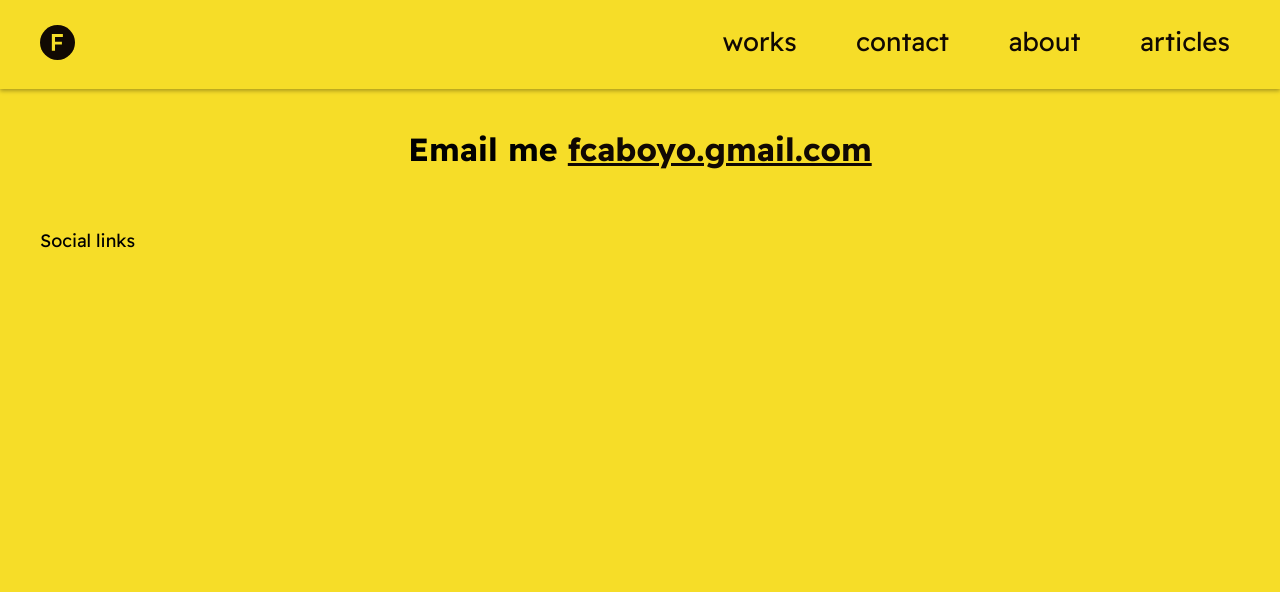
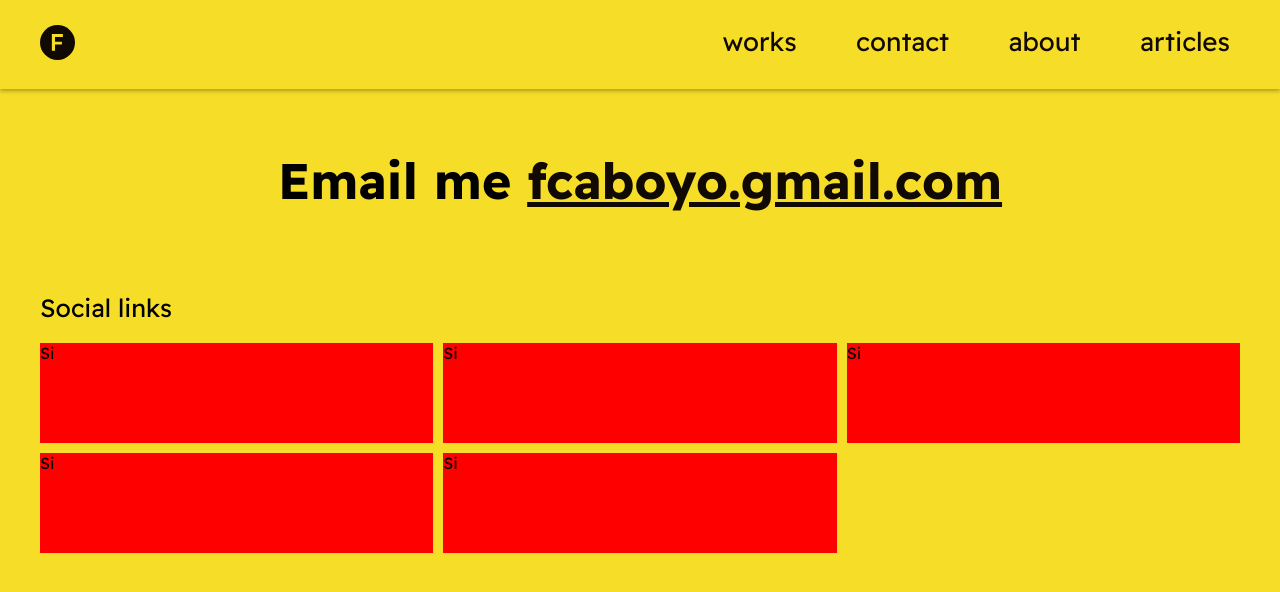
Before and after one commit to franthormel/franthormel.github.io, a Jekyll site: the page built from contact.html, in a window 1280 px wide. Shown: the top 592 px of the page. Built offline with Jekyll 4.4.1, drawn with Linux system fonts in a browser that asks for light colours.

Commit message:
Update contact page with grid

```diff
--- a/_config.yml
+++ b/_config.yml
@@ -1,6 +1,7 @@
-email: "fcaboyo.gmail.com"
 baseurl: ""
 url: ""
+
+email: "fcaboyo.gmail.com"
 
 defaults:
   - scope:
--- a/_sass/_contact.scss
+++ b/_sass/_contact.scss
@@ -3,8 +3,9 @@
 }
 
 .contact__main__header {
-  font-size: xx-large;
+  font-size: 50px;
   font-weight: 800;
+  padding: 40px 30px;
   text-align: center;
 }
 
@@ -13,6 +14,18 @@
 }
 
 .contact__main__others {
-  margin-top: 5%;
-  font-size: large;
+  font-size: 25px;
+  padding: 40px 0 20px;
 }
+
+.contact__main__social {
+  display: grid;
+  gap: 10px;
+  grid-auto-rows: minmax(100px, auto);
+  grid-template-columns: repeat(3, 1fr);
+}
+
+.contact__main__social * {
+  background-color: red;
+
+}
--- a/_sass/_main.scss
+++ b/_sass/_main.scss
@@ -3,7 +3,7 @@
 }
 
 @mixin padding-content {
-  padding: 40px;
+  padding: 20px 40px;
 }
 
 @font-face {
--- a/contact.html
+++ b/contact.html
@@ -10,5 +10,11 @@ title: Contact Information
     </a>
   </header>
   <header class="contact__main__others">Social links</header>
-  <sub
+  <div class="contact__main__social">
+    <span>Si</span>
+    <span>Si</span>
+    <span>Si</span>
+    <span>Si</span>
+    <span>Si</span>
+  </div>
 </main>
```
Also changed, not shown: _data/social_links.yml (added, +14 -0 lines).
